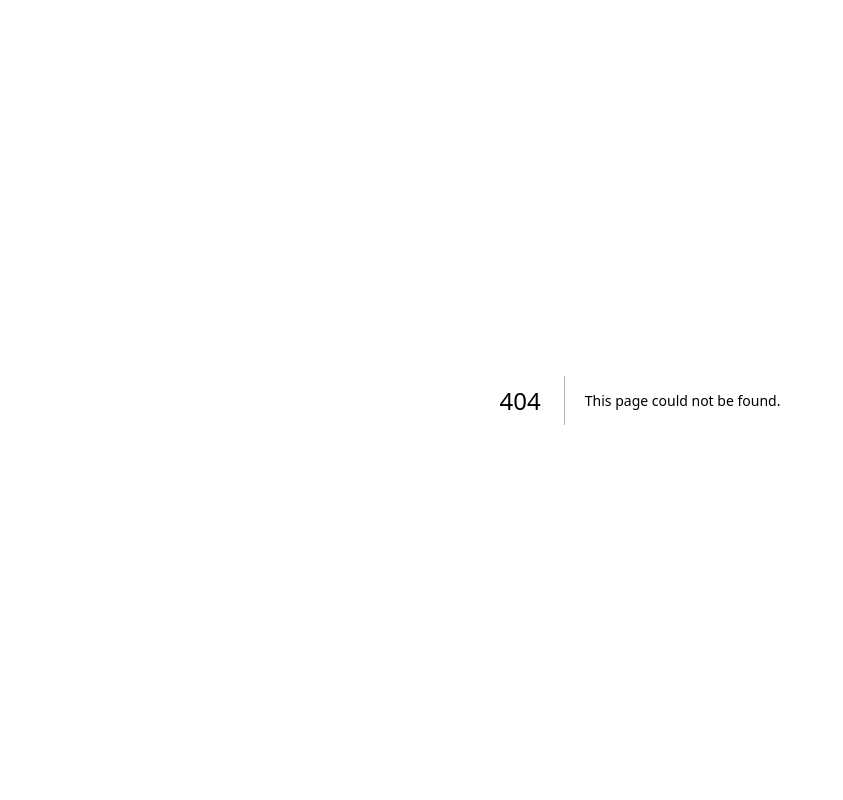
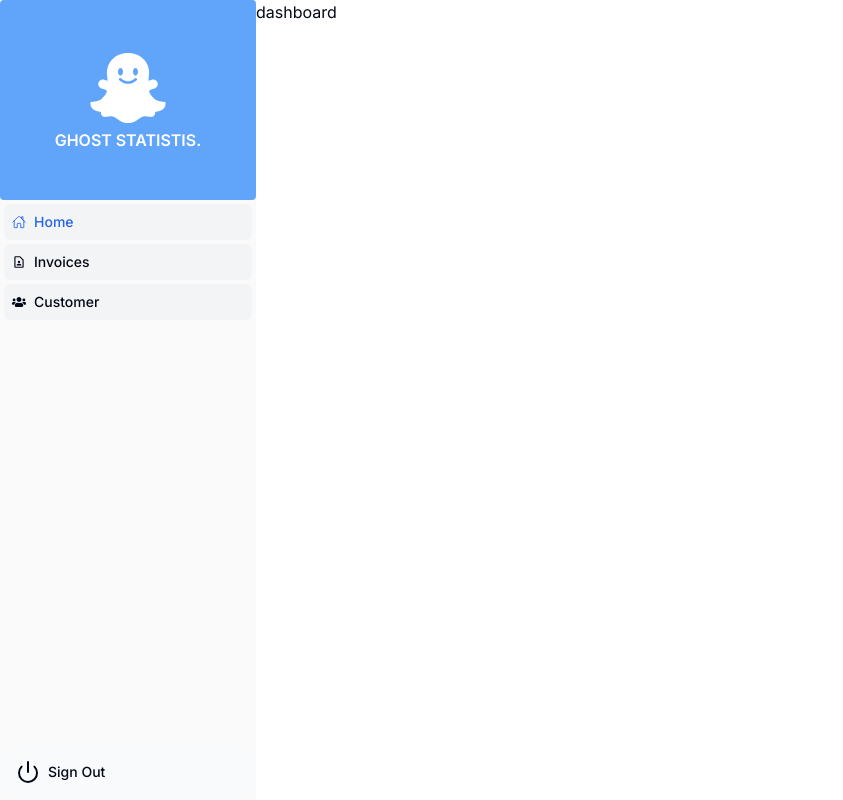
Before and after one commit to hlinh171038/basic-next-14, a Next.js app: page /dashboard in a window 1280 px wide. Before the commit this address had no page. Shown: the whole page, without its empty margins (0-843 px from the left). Built offline with nearby package versions, Linux system fonts and the light colour scheme.

Commit message:
3. side bar (ui)

```diff
--- /dev/null
+++ b/app/components/nav-link.tsx
@@ -0,0 +1,55 @@
+"use client"
+
+import { IoHomeOutline } from "react-icons/io5";
+import { MdOutlineContactPage } from "react-icons/md";
+import { FaUsers } from "react-icons/fa";
+import Link from "next/link";
+import clsx from "clsx";
+import { usePathname } from "next/navigation";
+
+const NavLink = () =>{
+    const pathname = usePathname()
+    const links = [
+        {
+            name:"home",
+            href:"/dashboard",
+            icon:IoHomeOutline
+        },
+        {
+            name:"invoices",
+            href:"/dashboard/invoices",
+            icon:MdOutlineContactPage
+        },
+        {
+            name:"customer",
+            href:"/dashboard/customer",
+            icon:FaUsers
+        },
+    ]
+
+    console.log(pathname === links[0].href)
+
+    return (
+       <>
+        {links.map((link)=>{
+            const LinkIcon = link.icon;
+            console.log(pathname === links[0].href)
+            return (
+                <Link
+                    key={link.name}
+                    href={link.href}
+                    className={clsx("flex grow items-center justify-start gap-2 rounded-md bg-gray-100 text-sm font-medium p-2 m-1 capitalize hover:text-blue-600 hover:bg-blue-200 transition-all cursor-pointer",
+                    {"text-blue-600 bg-blue-200": pathname === link.href}
+
+                    )}
+                    >
+                    <LinkIcon />
+                    {link.name}
+                </Link>
+            )
+        })}
+       </>
+    )
+}
+
+export default NavLink
--- /dev/null
+++ b/app/components/side-bar.tsx
@@ -0,0 +1,33 @@
+import { IoLogoSnapchat } from "react-icons/io";
+import NavLink from "./nav-link";
+
+import { LiaSignOutAltSolid } from "react-icons/lia";
+import Link from "next/link";
+import { PowerIcon } from "lucide-react";
+
+const SideBar = () =>{
+    return (
+        <div className="w-full bg-neutral-50 relative h-screen">
+            <div className="w-full h-[200px] bg-blue-400 rounded-sm flex flex-col items-center justify-center">
+
+                    <IoLogoSnapchat className="text-white w-20 h-20 "/>
+                    <p className="uppercase text-white font-semibold">ghost Statistis.</p>
+
+            </div>
+            <div>
+                <NavLink />
+            </div>
+            <div className="hidden h-auto w-full grow rounded-md bg-gray-50 md:block"></div>
+            <form
+            className=" absolute bottom-0 w-full p-1"
+            >
+            <button className=" flex h-[48px] w-full grow items-center justify-center gap-2 rounded-md bg-gray-50 p-3 text-sm font-medium hover:bg-sky-200 hover:text-blue-600 md:flex-none md:justify-start md:p-2 md:px-3">
+                <PowerIcon className="w-6" />
+                <div className="hidden md:block">Sign Out</div>
+            </button>
+            </form>
+        </div>
+    )
+}
+
+export default SideBar
--- /dev/null
+++ b/app/dashboard/layout.tsx
@@ -0,0 +1,12 @@
+import SideBar from "../components/side-bar"
+
+const Layout = ({children}: {children:React.ReactNode}) =>{
+    return (
+        <div className="flex h-screen flex-col md:flex-row ">
+            <div className="w-full flex-none md:w-64"><SideBar/></div>
+            <div className="">{children}</div>
+        </div>
+    )
+}
+
+export default Layout
--- /dev/null
+++ b/app/dashboard/page.tsx
@@ -0,0 +1,9 @@
+const Dashboard = () =>{
+    return (
+        <div>
+            dashboard
+        </div>
+    )
+}
+
+export default Dashboard
```
